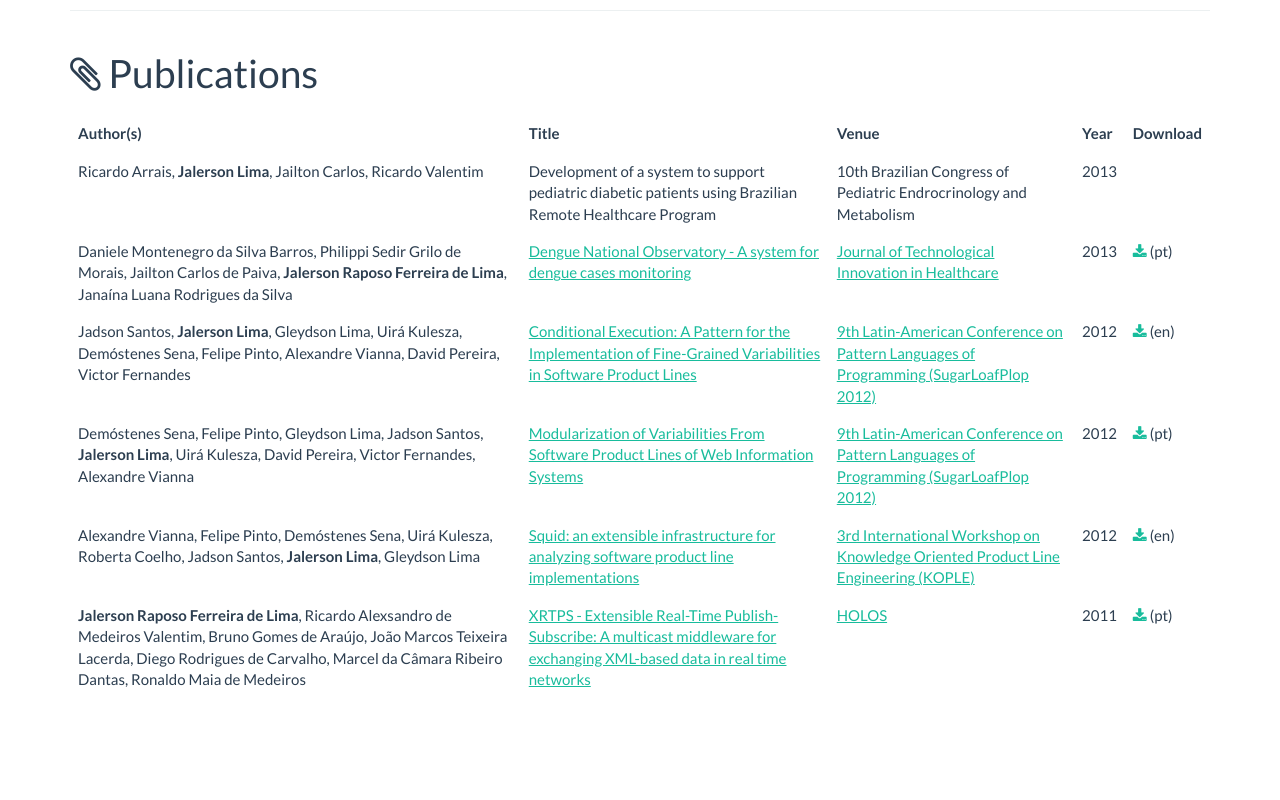
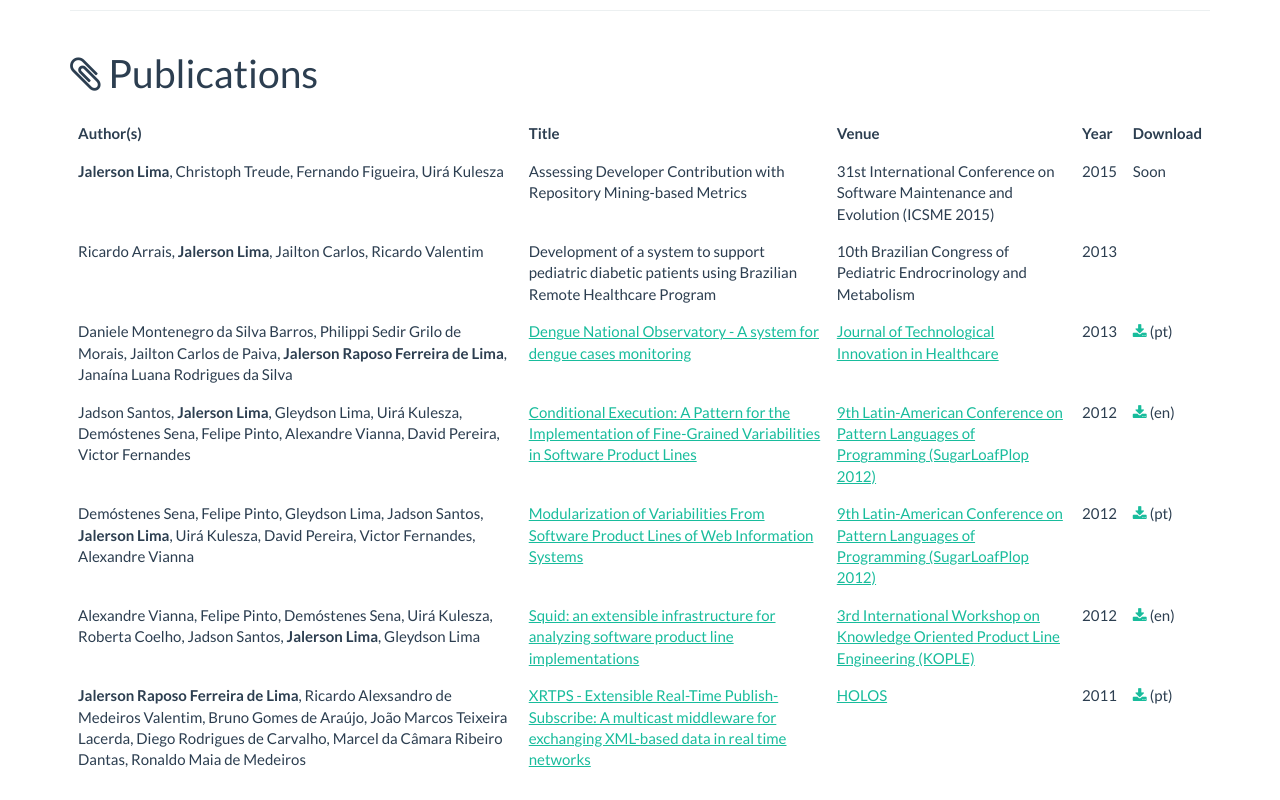
Before and after one commit to jalerson/jalerson.github.io, a plain HTML site: page index.html in a window 1280 px wide. Shown: the part 2278-3078 px from the top of the page. Before the commit the page ends 2998 px from the top, so only its background shows below. Drawn offline with nearby package versions, Linux system fonts and the light colour scheme.

Commit message:
Updating page to include ICSME 2015 paper publication.

```diff
--- a/index.html
+++ b/index.html
@@ -300,6 +300,13 @@
             </thead>
             <tbody>
               <tr>
+                <td><strong>Jalerson Lima</strong>, Christoph Treude, Fernando Figueira, Uirá Kulesza</td>
+                <td>Assessing Developer Contribution with Repository Mining-based Metrics</td>
+                <td>31st International Conference on Software Maintenance and Evolution (ICSME 2015)</td>
+                <td>2015</td>
+                <td>Soon</td>
+              </tr>
+              <tr>
                 <td>Ricardo Arrais, <strong>Jalerson Lima</strong>, Jailton Carlos, Ricardo Valentim</td>
                 <td>Development of a system to support pediatric diabetic patients using Brazilian Remote Healthcare Program</td>
                 <td>10th Brazilian Congress of Pediatric Endrocrinology and Metabolism</td>
```
Also changed, not shown: README.md (deleted), 1 other file.
